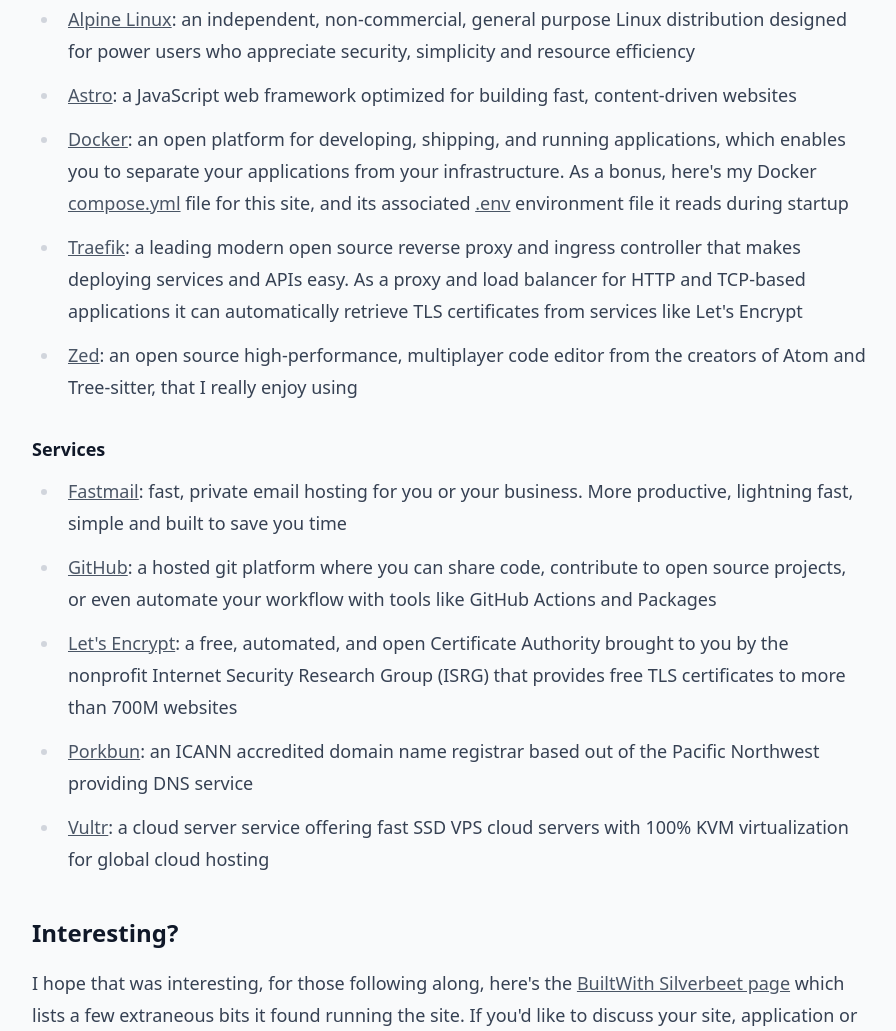
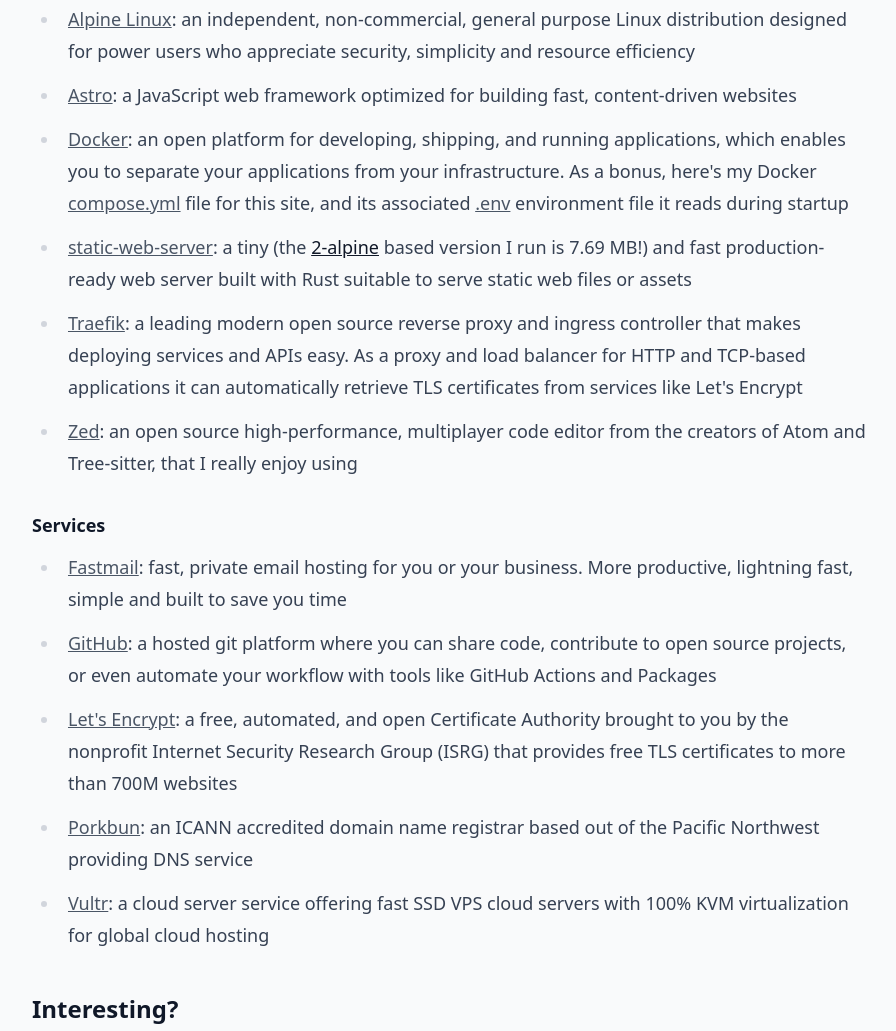
Before and after one commit to silverbeet-technology/website, an Astro site in the folder base/: page /colophon in a window 1280 px wide. Shown: the part 670-1701 px from the top of the page, without its empty margins (204-1100 px from the left). Built offline with nearby package versions, Linux system fonts and the light colour scheme; Astro itself is replaced by a stand-in of ours.

Commit message:
added sws on colophon page

```diff
--- a/base/src/pages/colophon.astro
+++ b/base/src/pages/colophon.astro
@@ -74,6 +74,14 @@
 								class="text-gray-600 hover:text-gray-900 transition-colors"
 								>.env</a
 							> environment file it reads during startup
+						</li>
+						<li>
+							<a
+								href="https://github.com/static-web-server/static-web-server/"
+								class="text-gray-600 hover:text-gray-900 transition-colors"
+								>static-web-server</a
+							>:
+							a tiny (the <a href="https://github.com/static-web-server/static-web-server/pkgs/container/static-web-server/762097800?tag=2-alpine">2-alpine</a> based version I run is 7.69 MB!) and fast production-ready web server built with Rust suitable to serve static web files or assets
 						</li>
 						<li>
 							<a
```
Also changed, not shown: base/package.json (+4 -4 lines), 1 other file.
